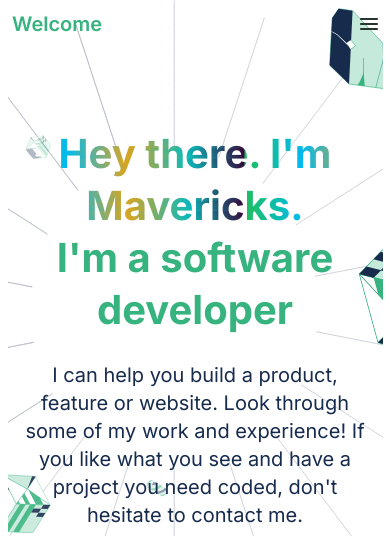
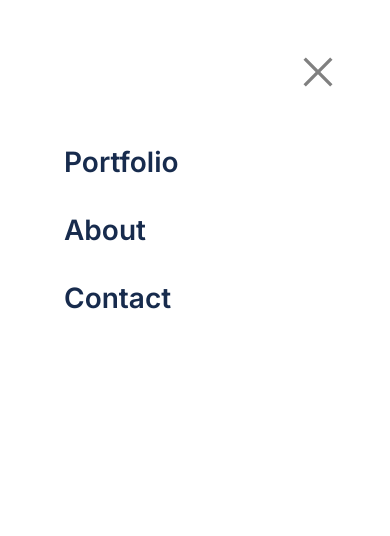
Before and after one commit to khitermedachraf/portfolio-temp, a website: page index.html in a window 390 px wide. Both pictures are taken after a click on the button 369 px from the left and 25 px from the top of the page. Shown: the top 536 px of the page. Drawn offline with Linux system fonts and the light colour scheme.

Commit message:
Add mobile menu

```diff
--- a/index.html
+++ b/index.html
@@ -9,31 +9,35 @@
   <meta name="author" content="Mavericks Balitaan" />
   <link rel="stylesheet" href="style.css" />
   <link rel="shortcut icon" href="./assets/icon.png" type="image/x-icon">
+  <script src="./script.js" defer></script>
 </head>
 
 <body>
   <div class="bg-container">
     <header class="header-mobile">
-      <a href="./index.html" class="logo-holder">Welcome</a>
       <nav>
-        <div class="dropdown">
-          <button type="button" class="drop-button">
+        <a href="./index.html" class="logo-holder">Welcome</a>
+        <!-- Toggle Modal -->
+        <div class="menu">
+          <button type="button" class="openBtn" id="openBtn">
             <svg width="18" height="12" viewBox="0 0 18 12" fill="none" xmlns="http://www.w3.org/2000/svg">
               <path fill-rule="evenodd" clip-rule="evenodd"
                 d="M0.00012207 1C0.00012207 0.447715 0.447837 0 1.00012 0H17.0001C17.5524 0 18.0001 0.447715 18.0001 1C18.0001 1.55228 17.5524 2 17.0001 2H1.00012C0.447837 2 0.00012207 1.55228 0.00012207 1ZM0.00012207 6C0.00012207 5.44772 0.447837 5 1.00012 5L17.0001 5C17.5524 5 18.0001 5.44772 18.0001 6C18.0001 6.55229 17.5524 7 17.0001 7L1.00012 7C0.447837 7 0.00012207 6.55228 0.00012207 6ZM1.00012 10C0.447837 10 0.00012207 10.4477 0.00012207 11C0.00012207 11.5523 0.447837 12 1.00012 12H17.0001C17.5524 12 18.0001 11.5523 18.0001 11C18.0001 10.4477 17.5524 10 17.0001 10H1.00012Z"
                 fill="#28352F" />
             </svg>
           </button>
-          <div class="dropdown-content dropdown-content-links">
-            <ul>
-              <li><a href="#projects">Portfolio</a></li>
-              <li><a href="#about">About</a></li>
-              <li><a href="#contact">Contact</a></li>
-            </ul>
-          </div>
         </div>
       </nav>
     </header>
+    <!-- The Modal -->
+    <div class="modalContent">
+      <svg class="closeBtn"  fill="#808080" xmlns="http://www.w3.org/2000/svg"  viewBox="0 0 24 24" width="24px" height="24px"><path d="M 4.7070312 3.2929688 L 3.2929688 4.7070312 L 10.585938 12 L 3.2929688 19.292969 L 4.7070312 20.707031 L 12 13.414062 L 19.292969 20.707031 L 20.707031 19.292969 L 13.414062 12 L 20.707031 4.7070312 L 19.292969 3.2929688 L 12 10.585938 L 4.7070312 3.2929688 z"/></svg>
+      <ul>
+        <li><a href="#projects" class="links first">Portfolio</a></li>
+        <li><a href="#about" class="links">About</a></li>
+        <li><a href="#contact"class="links">Contact</a></li>
+      </ul>
+    </div>
     <header class="header-desktop">
       <ul>
         <li><a href="#projects">Portfolio</a></li>
--- a/script.js
+++ b/script.js
@@ -0,0 +1,21 @@
+const openBtn = document.querySelector('.openBtn')
+const closeBtn = document.querySelector('.closeBtn');
+const modalContent = document.querySelector('.modalContent');
+
+openBtn.addEventListener('click', openModal);
+closeBtn.addEventListener('click', closeModal);
+modalContent.addEventListener('click', closeModal);
+
+function openModal() {
+  modalContent.style.display = "block";
+}
+
+function closeModal() {
+  modalContent.style.display = "none";
+}
+
+window.onclick = function(event) {
+  if (event.target == modalContent) {
+    modal.style.display = "none";
+  }
+}
--- a/style.css
+++ b/style.css
@@ -38,7 +38,7 @@ body {
 }
 
 /* ---------------Header Section--------------- */
-.header-mobile {
+.header-mobile nav {
   display: flex;
   justify-content: space-between;
   align-items: center;
@@ -81,36 +81,59 @@ nav {
   cursor: pointer;
 }
 
-.dropdown {
-  position: relative;
-  display: inline-block;
-}
-
-.dropdown button {
+.openBtn {
   background-color: transparent;
   border: none;
 }
 
-.dropdown svg:hover path {
+.closeBtn {
+  float: right;
+  padding: .25rem;
+  width: 3rem;
+  height: 3rem;
+}
+
+.closeBtn:hover path,
+.closeBtn:focus path {
+  fill: var(--color-darkgreen);
+  text-decoration: none;
+  cursor: pointer;
+}
+
+.menu svg:hover path {
   fill: var(--color-darkgreen);
   cursor: pointer;
 }
 
-.dropdown-content {
+.modalContent {
   display: none;
   position: absolute;
+  left: 0;
   right: 0;
-  background-color: var(--color-neutral);
-  min-width: 8rem;
-  box-shadow: 0 8px 16px 0 rgba(0, 0, 0, 0.2);
+  top: 0;
+  bottom: 0;
+  background-color: var(--color-white);
+  width: 100vw;
+  height: 100vh;
+  margin: 0;
+  padding: 3rem;
+  box-shadow: 0px 48px 48px rgba(37, 47, 137, 0.08);
   z-index: 1;
 }
 
-.dropdown-content li {
+.modalContent li {
   list-style-type: none;
+  font-weight: 600;
+  font-size: 1.75rem;
+  line-height: 2.75rem;
 }
 
-.dropdown-content a {
+.links.first {
+  margin-top: 5rem;
+}
+
+.links {
+  text-decoration: none;
   color: var(--color-darkblue);
   padding: 0.75rem 1rem;
   text-decoration: none;
@@ -118,13 +141,9 @@ nav {
   transition-duration: 300ms;
 }
 
-.dropdown-content a:hover {
+.links:hover {
   background-color: var(--color-lightgreen);
   transform: scale(1.1);
-}
-
-.dropdown:hover .dropdown-content {
-  display: block;
 }
 
 /* ---------------Content Section--------------- */
```
Also changed, not shown: assets/close.svg (added).
